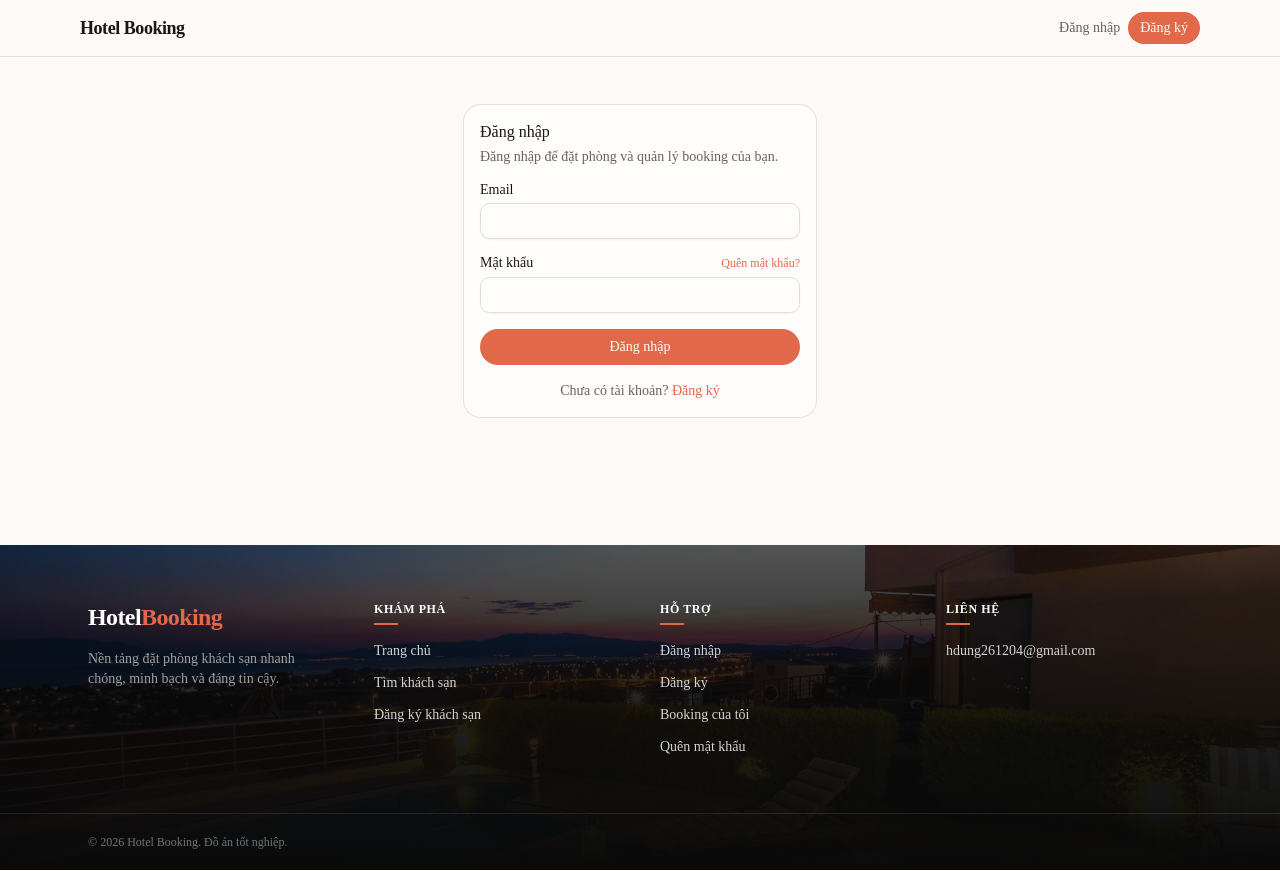
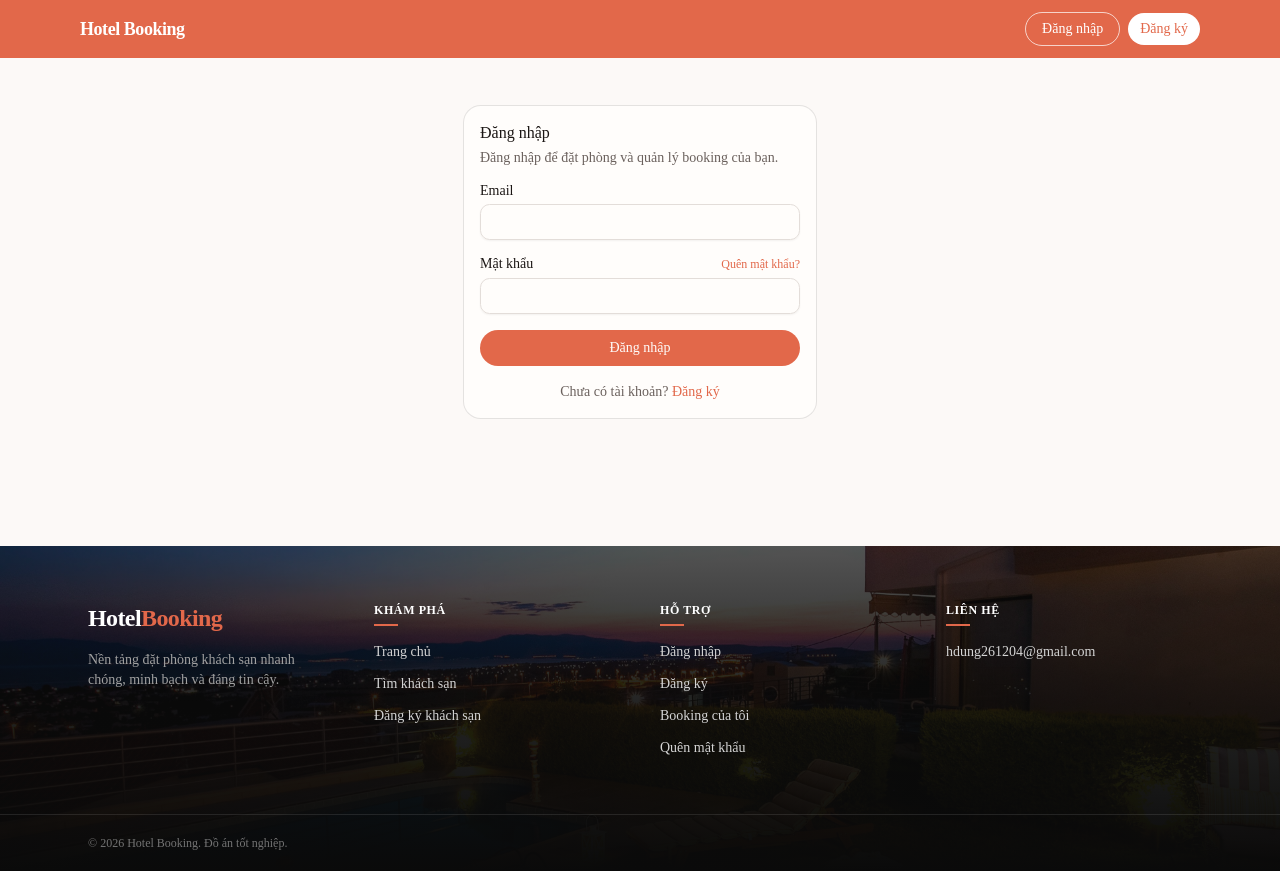
Before and after one commit to doujima26/hotel-management-system, a Next.js app in the folder frontend/: page /login in a window 1280 px wide. Built offline with nearby package versions, Linux system fonts and the light colour scheme.

Commit message:
feat(frontend): navbar nen cam chu trang va hero full-bleed sat navbar

```diff
--- a/frontend/src/app/page.tsx
+++ b/frontend/src/app/page.tsx
@@ -27,8 +27,7 @@ export default async function Home() {
 
   return (
     <div className="flex flex-1 flex-col">
-      <section className="px-3 pt-4 sm:px-6 sm:pt-6">
-        <div className="relative mx-auto h-[440px] max-w-6xl overflow-hidden rounded-[2rem] shadow-xl sm:h-[500px] md:h-[560px]">
+      <section className="relative h-[440px] w-full overflow-hidden sm:h-[500px] md:h-[560px]">
         <Image src="/hero.jpg" alt="" fill priority sizes="100vw" className="object-cover" />
         <div className="absolute inset-0 bg-gradient-to-b from-black/25 via-black/35 to-black/65" />
         <div className="relative flex h-full flex-col items-center justify-center px-4 pb-24 text-center sm:pb-28">
@@ -38,7 +37,6 @@ export default async function Home() {
             <br />
             <span className="text-primary">phù hợp với bạn</span>
           </h1>
-          </div>
         </div>
       </section>
 
--- a/frontend/src/components/shared/Navbar.tsx
+++ b/frontend/src/components/shared/Navbar.tsx
@@ -30,40 +30,40 @@ export function Navbar() {
   }
 
   return (
-    <header className="border-b bg-background">
+    <header className="bg-primary text-white">
       <div className="mx-auto flex max-w-6xl flex-wrap items-center justify-between gap-x-4 gap-y-2 px-4 py-3">
-        <Link href="/" className="shrink-0 text-lg font-semibold tracking-tight">
+        <Link href="/" className="shrink-0 text-lg font-semibold tracking-tight text-white">
           Hotel Booking
         </Link>
         <nav className="flex flex-wrap items-center gap-x-4 gap-y-1 text-sm">
           {isHydrated && user && (
             <>
               {user.role === "super_admin" && (
-                <Link href="/super-admin/hotels" className="text-muted-foreground hover:text-foreground">
+                <Link href="/super-admin/hotels" className="text-white/80 hover:text-white">
                   Quản trị
                 </Link>
               )}
               {user.role === "admin" && (
-                <Link href="/admin/hotel-profile" className="text-muted-foreground hover:text-foreground">
+                <Link href="/admin/hotel-profile" className="text-white/80 hover:text-white">
                   Quản lý khách sạn
                 </Link>
               )}
               {user.role === "staff" && (
-                <Link href="/staff/bookings" className="text-muted-foreground hover:text-foreground">
+                <Link href="/staff/bookings" className="text-white/80 hover:text-white">
                   Vận hành
                 </Link>
               )}
               {user.role === "user" && (
                 <>
-                  <Link href="/bookings" className="text-muted-foreground hover:text-foreground">
+                  <Link href="/bookings" className="text-white/80 hover:text-white">
                     Booking của tôi
                   </Link>
-                  <Link href="/account/wishlist" className="text-muted-foreground hover:text-foreground">
+                  <Link href="/account/wishlist" className="text-white/80 hover:text-white">
                     Yêu thích
                   </Link>
                 </>
               )}
-              <Link href="/account" className="max-w-24 truncate text-muted-foreground hover:text-foreground">
+              <Link href="/account" className="max-w-24 truncate text-white/80 hover:text-white">
                 {user.full_name}
               </Link>
             </>
@@ -72,15 +72,27 @@ export function Navbar() {
         <div className="flex shrink-0 items-center gap-2">
           {isHydrated &&
             (user ? (
-              <Button variant="ghost" size="sm" onClick={handleLogout} aria-label="Đăng xuất">
+              <Button
+                variant="ghost"
+                size="sm"
+                onClick={handleLogout}
+                aria-label="Đăng xuất"
+                className="text-white hover:bg-white/15 hover:text-white"
+              >
                 <LogOut className="size-4" />
               </Button>
             ) : (
               <>
-                <Link href="/login" className="text-sm text-muted-foreground hover:text-foreground">
+                <Link
+                  href="/login"
+                  className="rounded-full border border-white/70 px-4 py-1.5 text-sm font-medium text-white hover:bg-white/15"
+                >
                   Đăng nhập
                 </Link>
-                <Link href="/register" className={cn(buttonVariants({ size: "sm" }), "rounded-full")}>
+                <Link
+                  href="/register"
+                  className={cn(buttonVariants({ size: "sm" }), "rounded-full bg-white text-primary hover:bg-white/90")}
+                >
                   Đăng ký
                 </Link>
               </>
```
Lines whose indentation alone changed are shown as unchanged.
